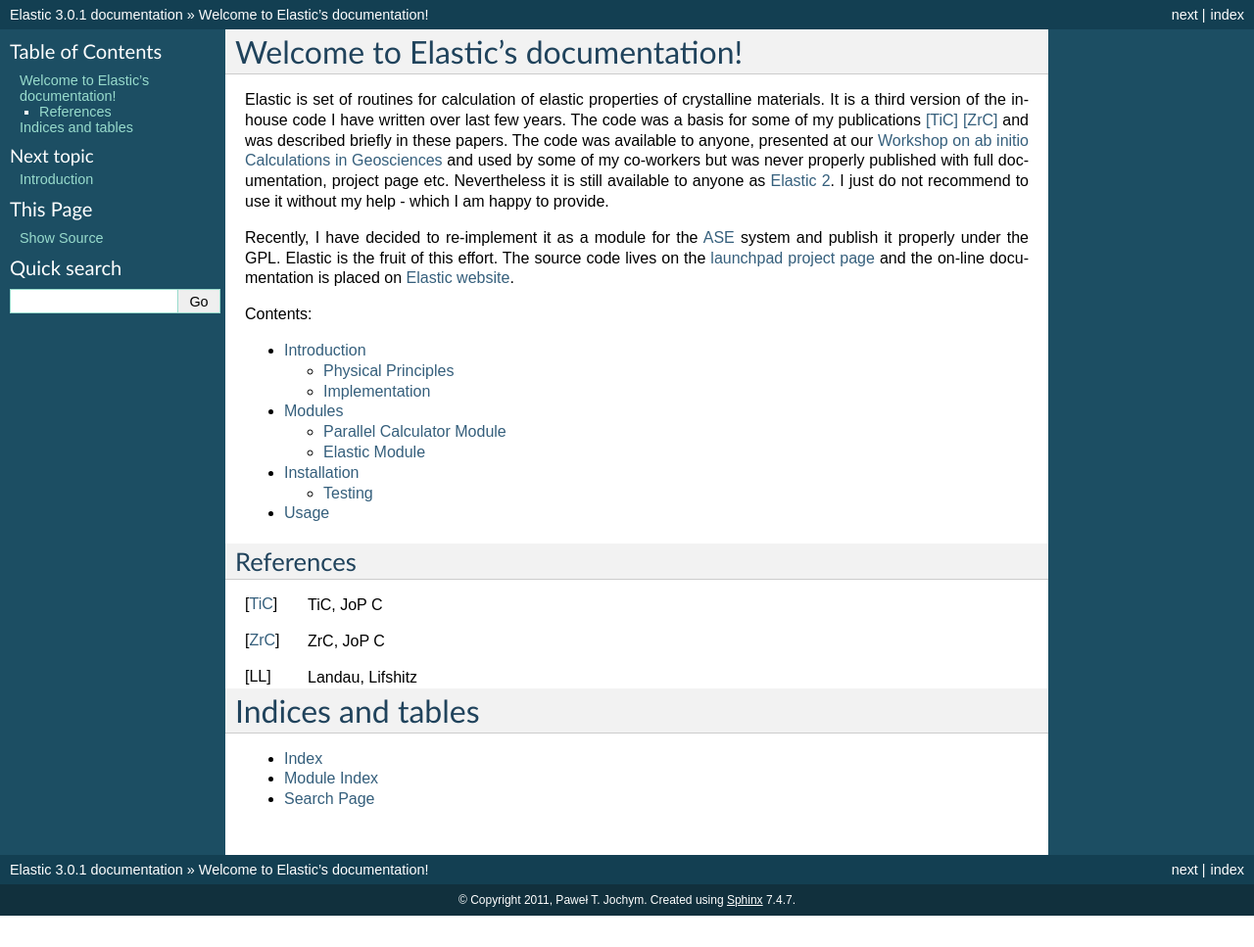
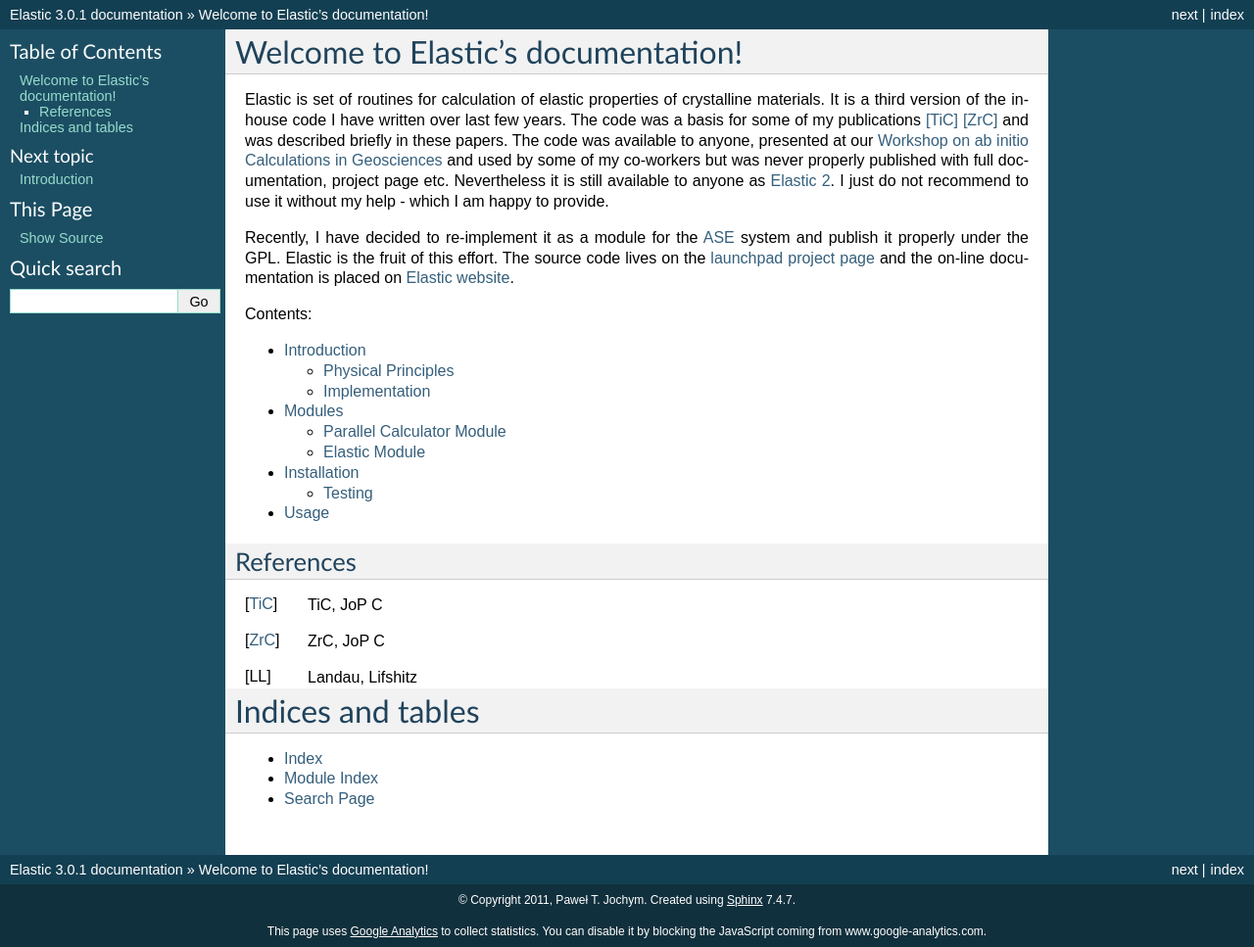
Before and after one commit to jochym/Elastic, a Sphinx documentation site: the page built from doc/source/index.rst, in a window 1280 px wide. Shown: the whole page at 98% size. Built offline with Sphinx 7.4.7, drawn with Linux system fonts in a browser that asks for light colours; before the commit the page ends 935 px from its top, so only the background shows below that.

Commit message:
Analytics footnote.

```diff
--- a/doc/source/_templates/layout.html
+++ b/doc/source/_templates/layout.html
@@ -19,4 +19,8 @@
 
 {% block footer %}
 {{ super() }}
+<div class="footer">This page uses <a href="http://analytics.google.com/">
+Google Analytics</a> to collect statistics. You can disable it by blocking
+the JavaScript coming from www.google-analytics.com.
+</div>
 {% endblock %}
```
